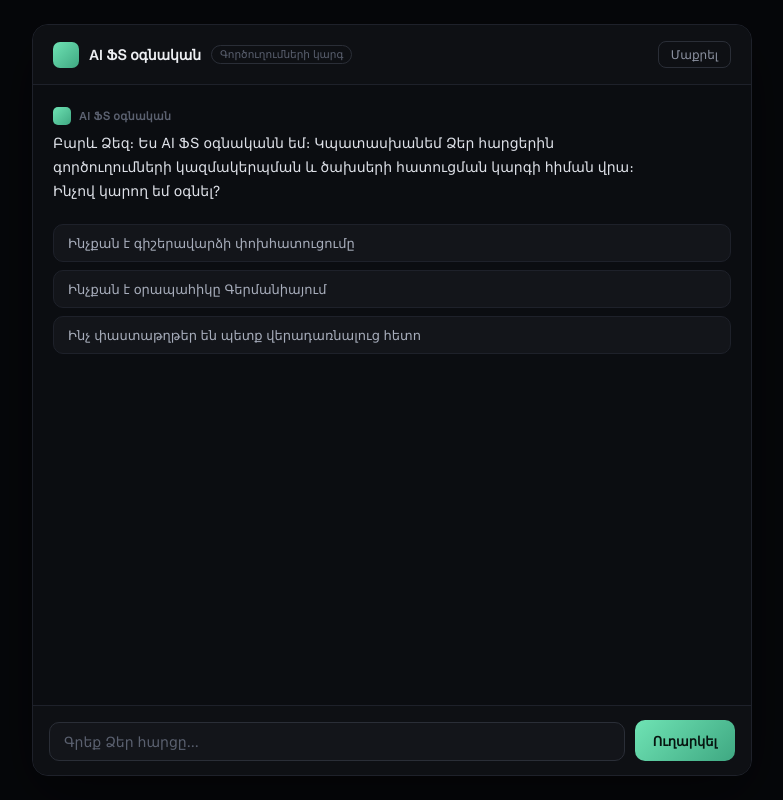
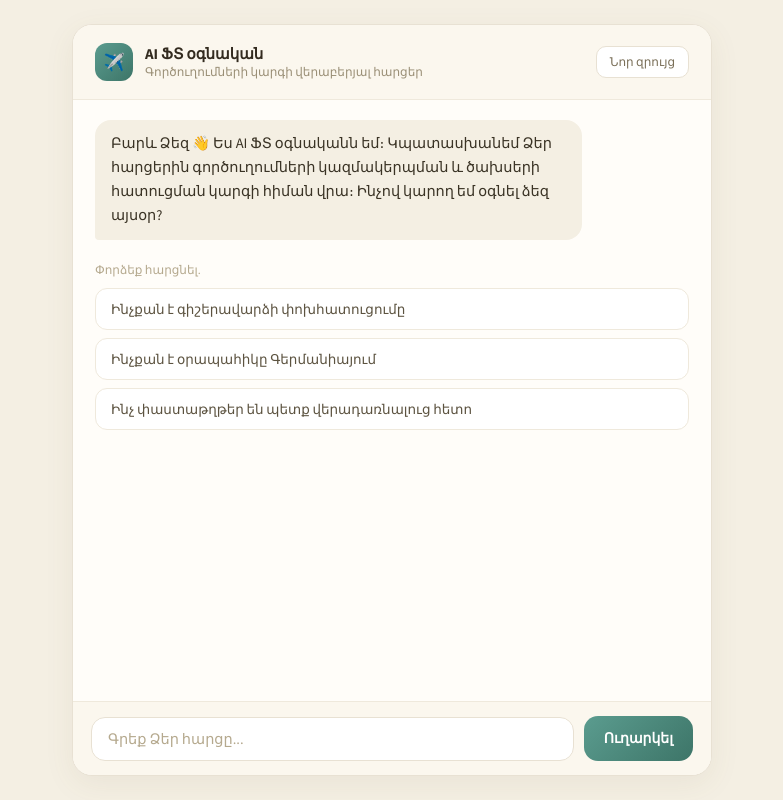
Before and after one commit to ManushakParonyan/ai-ft-ognakan, a plain HTML site: page index.html in a window 1280 px wide. Shown: the whole page, without its empty margins (248-1031 px from the left). Drawn offline with nearby package versions, Linux system fonts and the light colour scheme.

Commit message:
Refactor index.html for design improvements
Updated styles and HTML structure for improved layout and design. Changed font, background colors, and button styles for better aesthetics.

```diff
--- a/index.html
+++ b/index.html
@@ -5,14 +5,14 @@
 <meta name="viewport" content="width=device-width, initial-scale=1.0">
 <title>AI ՖՏ օգնական · Գործուղումների կարգ</title>
 <style>
-  @import url('https://fonts.googleapis.com/css2?family=Inter:wght@400;500;600;700&display=swap');
+  @import url('https://fonts.googleapis.com/css2?family=Source+Sans+3:wght@400;500;600;700&display=swap');
 
   * { box-sizing: border-box; }
 
   body {
     margin: 0;
-    background: #06070a;
-    font-family: 'Inter', -apple-system, BlinkMacSystemFont, 'Segoe UI', sans-serif;
+    background: #F4EFE3;
+    font-family: 'Source Sans 3', -apple-system, BlinkMacSystemFont, 'Segoe UI', sans-serif;
     display: flex;
     justify-content: center;
     align-items: center;
@@ -26,233 +26,226 @@
     height: calc(100vh - 48px);
     max-height: 760px;
     width: 100%;
-    max-width: 720px;
-    background: #0B0D11;
-    border: 1px solid #1E212A;
-    border-radius: 16px;
+    max-width: 640px;
+    background: #FFFDF9;
+    border: 1px solid #E8E1D3;
+    border-radius: 20px;
     overflow: hidden;
-    box-shadow: 0 20px 60px rgba(0,0,0,0.45);
+    box-shadow: 0 8px 30px rgba(120,100,70,0.08);
   }
 
   .header {
     display: flex;
     align-items: center;
-    justify-content: space-between;
-    padding: 16px 20px;
-    border-bottom: 1px solid #1E212A;
-    background: #0E1014;
-  }
-
-  .header-left {
-    display: flex;
-    align-items: center;
-    gap: 10px;
+    gap: 12px;
+    padding: 18px 22px;
+    border-bottom: 1px solid #EFE9DC;
+    background: #FBF7EE;
   }
 
   .logo-box {
-    width: 26px;
-    height: 26px;
-    border-radius: 7px;
-    background: linear-gradient(135deg, #6FE3B4, #3FA882);
+    width: 38px;
+    height: 38px;
+    border-radius: 12px;
+    background: linear-gradient(135deg, #5B9C8F, #3D7568);
+    display: flex;
+    align-items: center;
+    justify-content: center;
+    font-size: 17px;
     flex-shrink: 0;
   }
 
+  .header-text { flex: 1; min-width: 0; }
+
   .header-title {
-    font-size: 14px;
-    font-weight: 600;
-    color: #EDEFF3;
-    letter-spacing: -0.01em;
+    font-size: 15px;
+    font-weight: 700;
+    color: #332B1F;
   }
 
-  .header-tag {
-    font-size: 10.5px;
-    color: #5B6170;
-    border: 1px solid #2A2E37;
-    border-radius: 999px;
-    padding: 2px 8px;
+  .header-subtitle {
+    font-size: 12px;
+    color: #9A8F76;
   }
 
   .clear-btn {
     font-size: 12px;
-    color: #8B91A0;
-    background: none;
-    border: 1px solid #2A2E37;
-    border-radius: 8px;
-    padding: 5px 12px;
+    color: #7A6F58;
+    background: #FFFFFF;
+    border: 1px solid #E8E1D3;
+    border-radius: 10px;
+    padding: 7px 13px;
     cursor: pointer;
+    flex-shrink: 0;
     font-family: inherit;
   }
-  .clear-btn:hover { background: #15171c; }
+  .clear-btn:hover { background: #F4EFE3; }
 
   .messages {
     flex: 1;
     overflow-y: auto;
-    padding: 22px 20px;
+    padding: 20px 22px;
     display: flex;
     flex-direction: column;
-    gap: 18px;
+    gap: 16px;
+    background: #FFFDF9;
   }
-  .messages::-webkit-scrollbar { width: 8px; }
-  .messages::-webkit-scrollbar-thumb { background: #2A2E37; border-radius: 4px; }
+  .messages::-webkit-scrollbar { width: 6px; }
+  .messages::-webkit-scrollbar-thumb { background: #E8E1D3; border-radius: 4px; }
   .messages::-webkit-scrollbar-track { background: transparent; }
 
-  .msg-block { max-width: 88%; }
+  .msg-block {
+    max-width: 82%;
+    display: flex;
+    flex-direction: column;
+    gap: 8px;
+  }
   .msg-block.user { align-self: flex-end; }
-  .msg-block.assistant { align-self: flex-start; width: 88%; }
-
-  .msg-meta {
-    display: flex;
-    align-items: center;
-    gap: 8px;
-    margin-bottom: 6px;
-  }
-  .msg-block.user .msg-meta { justify-content: flex-end; }
-
-  .meta-avatar {
-    width: 18px;
-    height: 18px;
-    border-radius: 5px;
-    background: linear-gradient(135deg, #6FE3B4, #3FA882);
-    flex-shrink: 0;
-  }
-
-  .meta-label {
-    font-size: 11px;
-    font-weight: 600;
-    color: #5B6170;
-    letter-spacing: 0.02em;
-  }
+  .msg-block.assistant { align-self: flex-start; }
 
   .bubble {
-    color: #DEE1E8;
-    font-size: 14px;
-    line-height: 1.7;
+    font-size: 14.5px;
+    line-height: 1.65;
     white-space: pre-wrap;
     word-break: break-word;
+    padding: 12px 16px;
   }
   .msg-block.user .bubble {
-    background: #1B2A24;
-    border: 1px solid #2C4A3C;
-    border-radius: 12px;
-    padding: 10px 14px;
+    background: #3D7568;
+    color: #FFFFFF;
+    border-radius: 16px 16px 4px 16px;
+  }
+  .msg-block.assistant .bubble {
+    background: #F4EFE3;
+    color: #3A3325;
+    border-radius: 16px 16px 16px 4px;
   }
 
   .citation-card {
-    background: #15171C;
-    border: 1px solid #2A2E37;
-    border-radius: 10px;
-    padding: 14px 16px;
-    margin-top: 10px;
+    background: #F2F7F4;
+    border: 1px solid #D6E6DF;
+    border-radius: 12px;
+    padding: 12px 15px;
   }
   .citation-head {
     display: flex;
     align-items: center;
-    gap: 8px;
-    margin-bottom: 8px;
+    gap: 7px;
+    margin-bottom: 6px;
   }
   .citation-dot {
     width: 6px; height: 6px; border-radius: 50%;
-    background: #6FE3B4;
+    background: #3D7568;
     flex-shrink: 0;
   }
   .citation-section {
-    font-size: 11.5px;
-    font-weight: 600;
-    color: #6FE3B4;
-    letter-spacing: 0.02em;
+    font-size: 12px;
+    font-weight: 700;
+    color: #3D7568;
   }
   .citation-quote {
     font-size: 13px;
-    line-height: 1.65;
-    color: #A8AEBC;
+    line-height: 1.6;
+    color: #5C6B64;
   }
 
   .typing-dots {
+    background: #F4EFE3;
+    border-radius: 16px 16px 16px 4px;
+    padding: 14px 16px;
     display: flex;
     gap: 5px;
-    padding: 4px 0;
+    width: fit-content;
   }
   .dot {
     width: 6px; height: 6px; border-radius: 50%;
-    background: #6FE3B4;
-    animation: pulse 1.2s infinite;
+    background: #9A8F76;
+    animation: pulse 1.1s infinite;
   }
   .dot:nth-child(2) { animation-delay: 0.15s; }
   .dot:nth-child(3) { animation-delay: 0.3s; }
-  @keyframes pulse { 0%, 100% { opacity: 0.25; } 50% { opacity: 1; } }
+  @keyframes pulse {
+    0%, 100% { opacity: 0.25; transform: translateY(0); }
+    50% { opacity: 1; transform: translateY(-2px); }
+  }
 
   .error-box {
     align-self: center;
-    font-size: 12.5px;
-    color: #F0A8A8;
-    border: 1px solid #4A2A2A;
-    background: #1F1414;
-    border-radius: 8px;
-    padding: 8px 14px;
+    font-size: 13px;
+    color: #A14B3A;
+    border: 1px solid #EFC4B8;
+    background: #FBEEE9;
+    border-radius: 10px;
+    padding: 9px 15px;
   }
 
   .suggestions {
     display: flex;
     flex-direction: column;
     gap: 8px;
-    margin-top: 4px;
+    margin-top: 6px;
+  }
+  .suggestions-label {
+    font-size: 12px;
+    color: #B5A98E;
+    margin-bottom: 2px;
   }
   .suggestion-btn {
     text-align: left;
-    background: #13151A;
-    border: 1px solid #1E212A;
-    border-radius: 10px;
-    padding: 10px 14px;
-    font-size: 13px;
-    color: #A8AEBC;
+    background: #FFFFFF;
+    border: 1px solid #EFE9DC;
+    border-radius: 12px;
+    padding: 11px 15px;
+    font-size: 13.5px;
+    color: #5C5340;
     cursor: pointer;
     transition: background 0.15s, border-color 0.15s;
     font-family: inherit;
   }
   .suggestion-btn:hover {
-    background: #1A1D24;
-    border-color: #343842;
+    background: #F4EFE3;
+    border-color: #D8CDB0;
   }
 
   .input-row {
-    border-top: 1px solid #1E212A;
-    padding: 14px 16px;
+    border-top: 1px solid #EFE9DC;
+    padding: 14px 18px;
     display: flex;
     gap: 10px;
     align-items: flex-end;
-    background: #0E1014;
+    background: #FBF7EE;
   }
 
   textarea {
     flex: 1;
     resize: none;
-    border: 1px solid #2A2E37;
-    background: #13151A;
-    border-radius: 10px;
-    padding: 10px 14px;
-    font-size: 14px;
+    border: 1px solid #E8E1D3;
+    background: #FFFFFF;
+    border-radius: 14px;
+    padding: 11px 16px;
+    font-size: 14.5px;
     font-family: inherit;
-    color: #EDEFF3;
-    max-height: 160px;
+    color: #332B1F;
+    max-height: 140px;
   }
-  textarea:focus { outline: none; border-color: #3FA882; }
-  textarea::placeholder { color: #5B6170; }
+  textarea:focus { outline: none; border-color: #3D7568; }
+  textarea::placeholder { color: #B5A98E; }
 
   button.send {
-    background: linear-gradient(135deg, #6FE3B4, #3FA882);
-    color: #06140F;
+    background: linear-gradient(135deg, #5B9C8F, #3D7568);
+    color: #FFFFFF;
     border: none;
-    border-radius: 10px;
-    padding: 10px 18px;
-    font-size: 13px;
+    border-radius: 14px;
+    padding: 11px 20px;
+    font-size: 14px;
     font-weight: 600;
     cursor: pointer;
-    height: 41px;
+    height: 45px;
     font-family: inherit;
   }
   button.send:disabled {
-    background: #1E212A;
-    color: #5B6170;
+    background: #E8E1D3;
+    color: #B5A98E;
     cursor: default;
   }
   button.send:active:not(:disabled) { transform: scale(0.96); }
@@ -262,12 +255,12 @@
 
 <div class="app">
   <div class="header">
-    <div class="header-left">
-      <div class="logo-box"></div>
-      <span class="header-title">AI ՖՏ օգնական</span>
-      <span class="header-tag">Գործուղումների կարգ</span>
+    <div class="logo-box">&#9992;&#65039;</div>
+    <div class="header-text">
+      <div class="header-title">AI ՖՏ օգնական</div>
+      <div class="header-subtitle">Գործուղումների կարգի վերաբերյալ հարցեր</div>
     </div>
-    <button class="clear-btn" id="clearBtn">Մաքրել</button>
+    <button class="clear-btn" id="clearBtn">Նոր զրույց</button>
   </div>
 
   <div class="messages" id="messages"></div>
@@ -279,7 +272,7 @@
 </div>
 
 <script>
-  const INITIAL_MESSAGE = "Բարև Ձեզ։ Ես AI ՖՏ օգնականն եմ։ Կպատասխանեմ Ձեր հարցերին գործուղումների կազմակերպման և ծախսերի հատուցման կարգի հիման վրա։ Ինչով կարող եմ օգնել?";
+  const INITIAL_MESSAGE = "Բարև Ձեզ \u{1F44B} Ես AI ՖՏ օգնականն եմ։ Կպատասխանեմ Ձեր հարցերին գործուղումների կազմակերպման և ծախսերի հատուցման կարգի հիման վրա։ Ինչով կարող եմ օգնել ձեզ այսօր?";
 
   const SUGGESTIONS = [
     "Ինչքան է գիշերավարձի փոխհատուցումը",
@@ -311,6 +304,12 @@
     }
   }
 
+  function escapeHtml(str) {
+    const div = document.createElement("div");
+    div.textContent = str;
+    return div.innerHTML;
+  }
+
   function citationCardHtml(c) {
     const section = c.section ? escapeHtml(c.section) : "Աղբյուր";
     const quote = c.quote ? escapeHtml(c.quote) : "";
@@ -325,12 +324,6 @@
     );
   }
 
-  function escapeHtml(str) {
-    const div = document.createElement("div");
-    div.textContent = str;
-    return div.innerHTML;
-  }
-
   function render() {
     messagesEl.innerHTML = "";
 
@@ -338,23 +331,16 @@
       const block = document.createElement("div");
       block.className = "msg-block " + m.role;
 
-      const meta = document.createElement("div");
-      meta.className = "msg-meta";
-      if (m.role === "assistant") {
-        meta.innerHTML = '<span class="meta-avatar"></span><span class="meta-label">AI ՖՏ օգնական</span>';
-      } else {
-        meta.innerHTML = '<span class="meta-label">Հարց</span>';
-      }
-
       const bubble = document.createElement("div");
       bubble.className = "bubble";
       bubble.textContent = m.text;
-
-      block.appendChild(meta);
       block.appendChild(bubble);
 
       if (m.citations && m.citations.length > 0) {
         const citWrap = document.createElement("div");
+        citWrap.style.display = "flex";
+        citWrap.style.flexDirection = "column";
+        citWrap.style.gap = "8px";
         citWrap.innerHTML = m.citations.map(citationCardHtml).join("");
         block.appendChild(citWrap);
       }
@@ -365,6 +351,12 @@
     if (history.length === 1) {
       const sugWrap = document.createElement("div");
       sugWrap.className = "suggestions";
+
+      const label = document.createElement("div");
+      label.className = "suggestions-label";
+      label.textContent = "Փորձեք հարցնել.";
+      sugWrap.appendChild(label);
+
       for (const s of SUGGESTIONS) {
         const btn = document.createElement("button");
         btn.className = "suggestion-btn";
@@ -386,7 +378,6 @@
     block.className = "msg-block assistant";
     block.id = "typingBlock";
     block.innerHTML =
-      '<div class="msg-meta"><span class="meta-avatar"></span><span class="meta-label">AI ՖՏ օգնական</span></div>' +
       '<div class="typing-dots"><span class="dot"></span><span class="dot"></span><span class="dot"></span></div>';
     messagesEl.appendChild(block);
     messagesEl.scrollTop = messagesEl.scrollHeight;
@@ -460,7 +451,7 @@
   });
   inputEl.addEventListener("input", () => {
     inputEl.style.height = "auto";
-    inputEl.style.height = Math.min(inputEl.scrollHeight, 160) + "px";
+    inputEl.style.height = Math.min(inputEl.scrollHeight, 140) + "px";
   });
 
   render();
```
